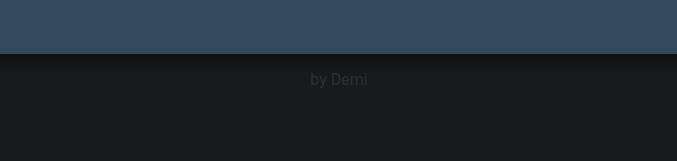
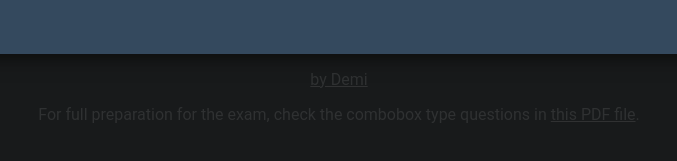
Before and after one commit to Demeter29/MI-Quiz, a plain HTML site: page index.html in a window 1280 px wide. Shown: the part 573-734 px from the top of the page, 301-978 px from the left. Drawn offline with Linux system fonts and the light colour scheme.

Commit message:
fix: update links on the quiz page and add the PDF with the questions

```diff
--- a/index.html
+++ b/index.html
@@ -33,7 +33,8 @@
           </div>
         </div>
         <footer>
-            <a href="https://people.inf.elte.hu/g5ajau"><p>by Demi</p></a>
+            <a href="https://github.com/demeter29"><p>by Demi</p></a>
+            <p>For full preparation for the exam, check the combobox type questions in <a href="./questions.pdf">this PDF file</a>.</p>
           </footer>
     </div>
 
--- a/style.css
+++ b/style.css
@@ -128,6 +128,5 @@ body, html {
   }
 
 a:visited, a:link, a:active{
-	text-decoration: none;
 	color: rgba(255,255,255,0.1);
 }
```
Also changed, not shown: 1 other file.
